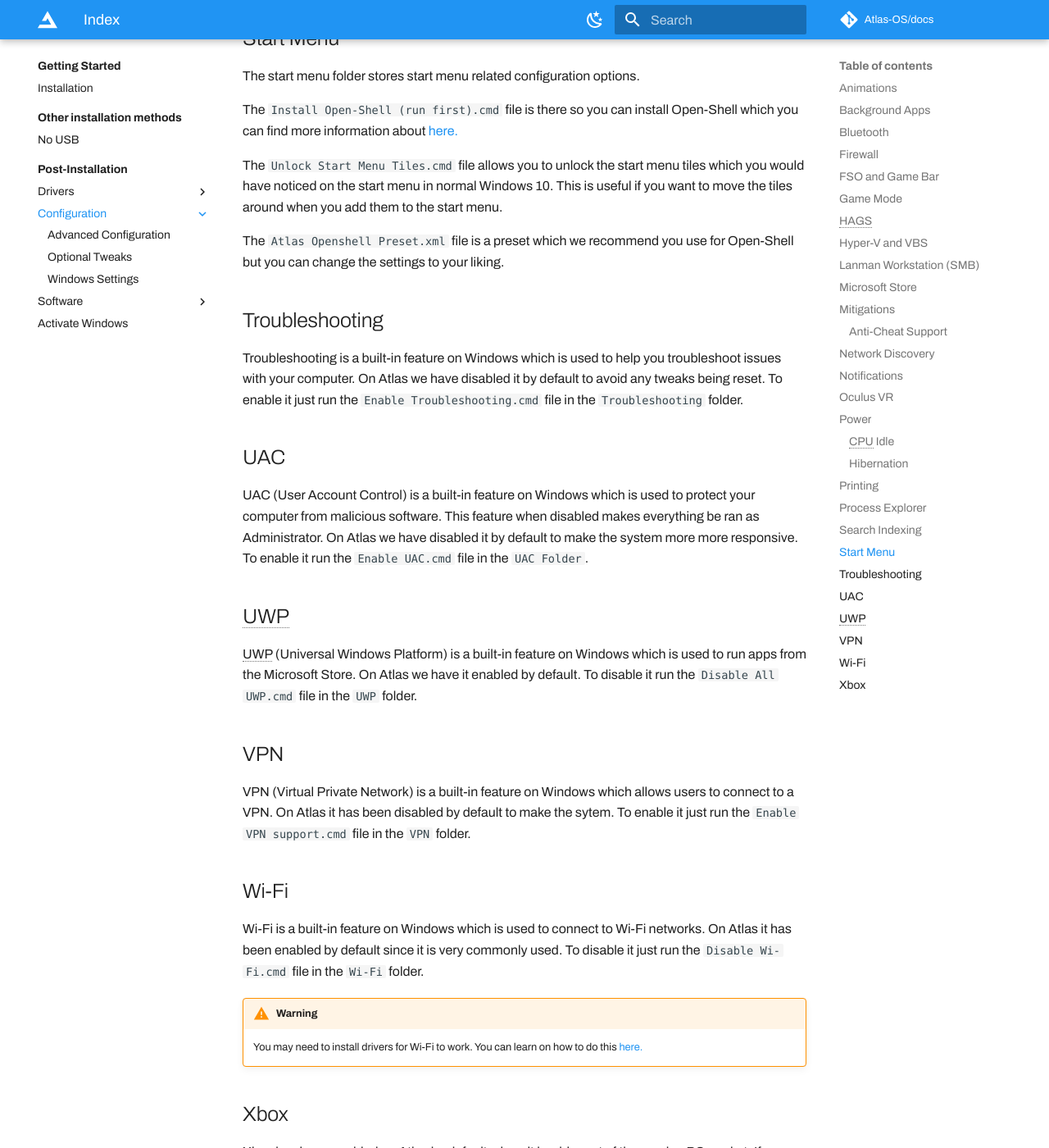
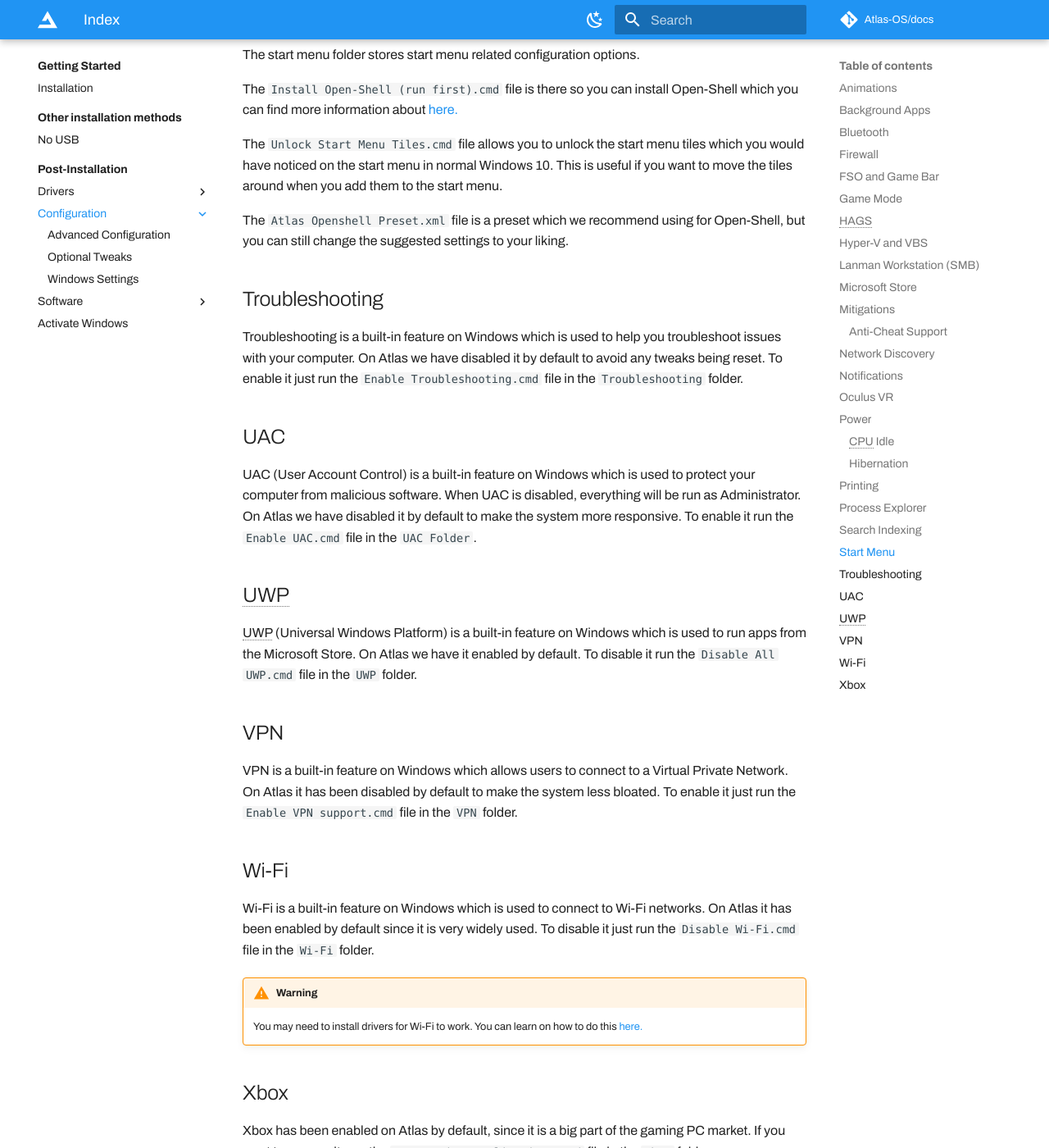
Before and after one commit to Atlas-OS/docs, an MkDocs documentation site: the page built from docs/getting-started/post-installation/configuration/index.md, in a window 1280 px wide and 1400 px high, scrolled down 5016 px. Shown: the whole window at 82% size. Built offline with MkDocs 1.6.1 and Material for MkDocs 9.7.7, drawn with Linux system fonts in a browser that asks for light colours; some web fonts are replaced; plug-ins that fetch from the network failed and are left out; comment, search, counter and statistics services are not loaded; some of the changed text lies outside the part shown.

Commit message:
refactor: 📝 rewrite documentation to be better formatted (#52)

```diff
--- a/docs/getting-started/post-installation/configuration/index.md
+++ b/docs/getting-started/post-installation/configuration/index.md
@@ -122,7 +122,7 @@ The `Install Open-Shell (run first).cmd` file is there so you can install Open-S
 
 The `Unlock Start Menu Tiles.cmd` file allows you to unlock the start menu tiles which you would have noticed on the start menu in normal Windows 10. This is useful if you want to move the tiles around when you add them to the start menu.
 
-The `Atlas Openshell Preset.xml` file is a preset which we recommend you use for Open-Shell but you can change the settings to your liking.
+The `Atlas Openshell Preset.xml` file is a preset which we recommend using for Open-Shell, but you can still change the suggested settings to your liking.
 
 ## Troubleshooting
 
@@ -130,7 +130,7 @@ Troubleshooting is a built-in feature on Windows which is used to help you troub
 
 ## UAC
 
-UAC (User Account Control) is a built-in feature on Windows which is used to protect your computer from malicious software. This feature when disabled makes everything be ran as Administrator. On Atlas we have disabled it by default to make the system more more responsive. To enable it run the `Enable UAC.cmd` file in the ``UAC Folder``.
+UAC (User Account Control) is a built-in feature on Windows which is used to protect your computer from malicious software. When UAC is disabled, everything will be run as Administrator. On Atlas we have disabled it by default to make the system more responsive. To enable it run the `Enable UAC.cmd` file in the ``UAC Folder``.
 
 ## UWP
 
@@ -138,11 +138,11 @@ UWP (Universal Windows Platform) is a built-in feature on Windows which is used
 
 ## VPN
 
-VPN (Virtual Private Network) is a built-in feature on Windows which allows users to connect to a VPN. On Atlas it has been disabled by default to make the sytem. To enable it just run the `Enable VPN support.cmd` file in the `VPN` folder.
+VPN is a built-in feature on Windows which allows users to connect to a Virtual Private Network. On Atlas it has been disabled by default to make the system less bloated. To enable it just run the `Enable VPN support.cmd` file in the `VPN` folder.
 
 ## Wi-Fi
 
-Wi-Fi is a built-in feature on Windows which is used to connect to Wi-Fi networks. On Atlas it has been enabled by default since it is very commonly used. To disable it just run the `Disable Wi-Fi.cmd` file in the `Wi-Fi` folder.
+Wi-Fi is a built-in feature on Windows which is used to connect to Wi-Fi networks. On Atlas it has been enabled by default since it is very widely used. To disable it just run the `Disable Wi-Fi.cmd` file in the `Wi-Fi` folder.
 
 !!! warning
     You may need to install drivers for Wi-Fi to work. You can learn on how to do this [here.](/getting-started/post-installation/drivers)
```
Also changed, not shown: other parts of docs/getting-started/post-installation/configuration/index.md (+9 -9 lines).
